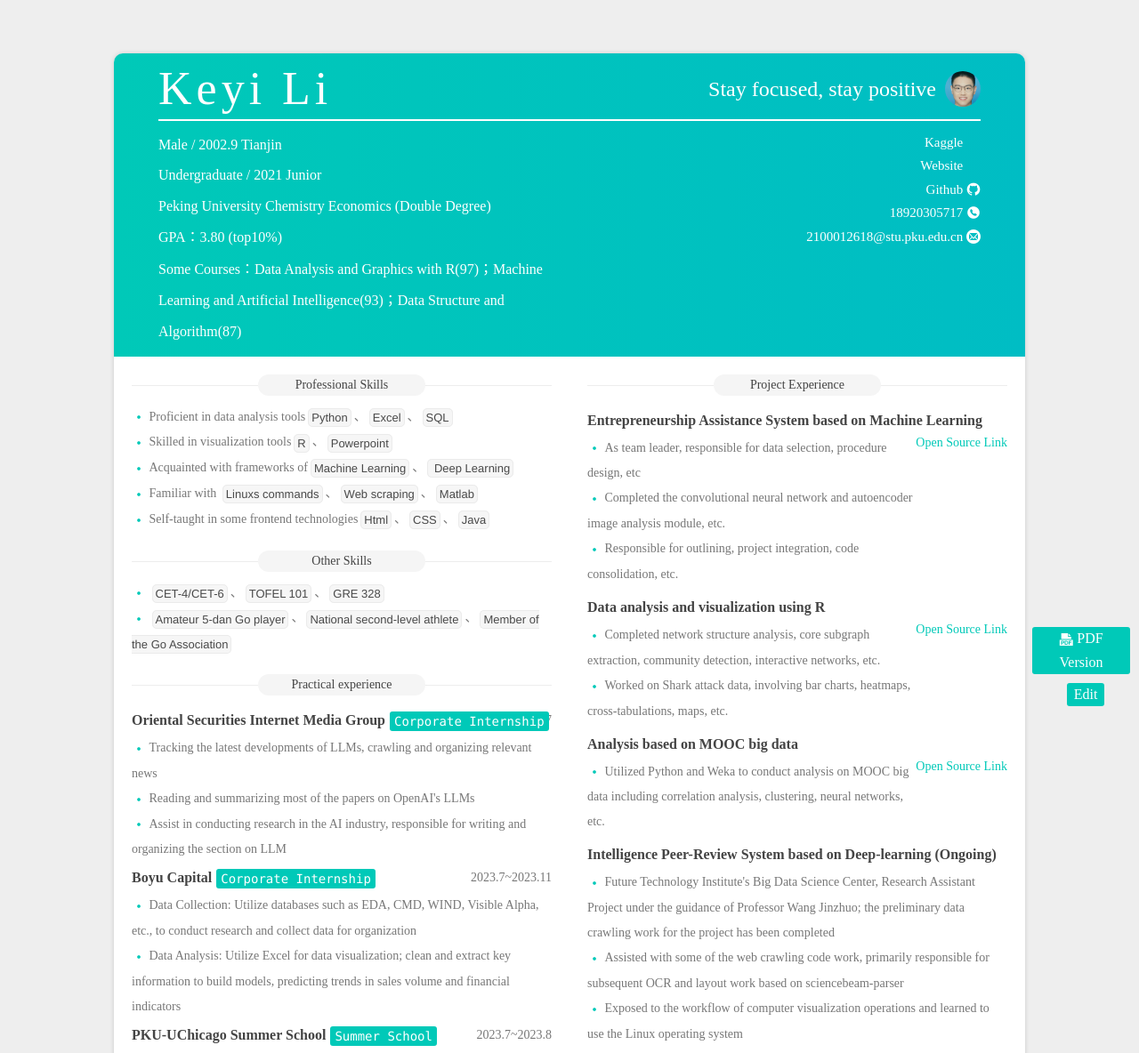
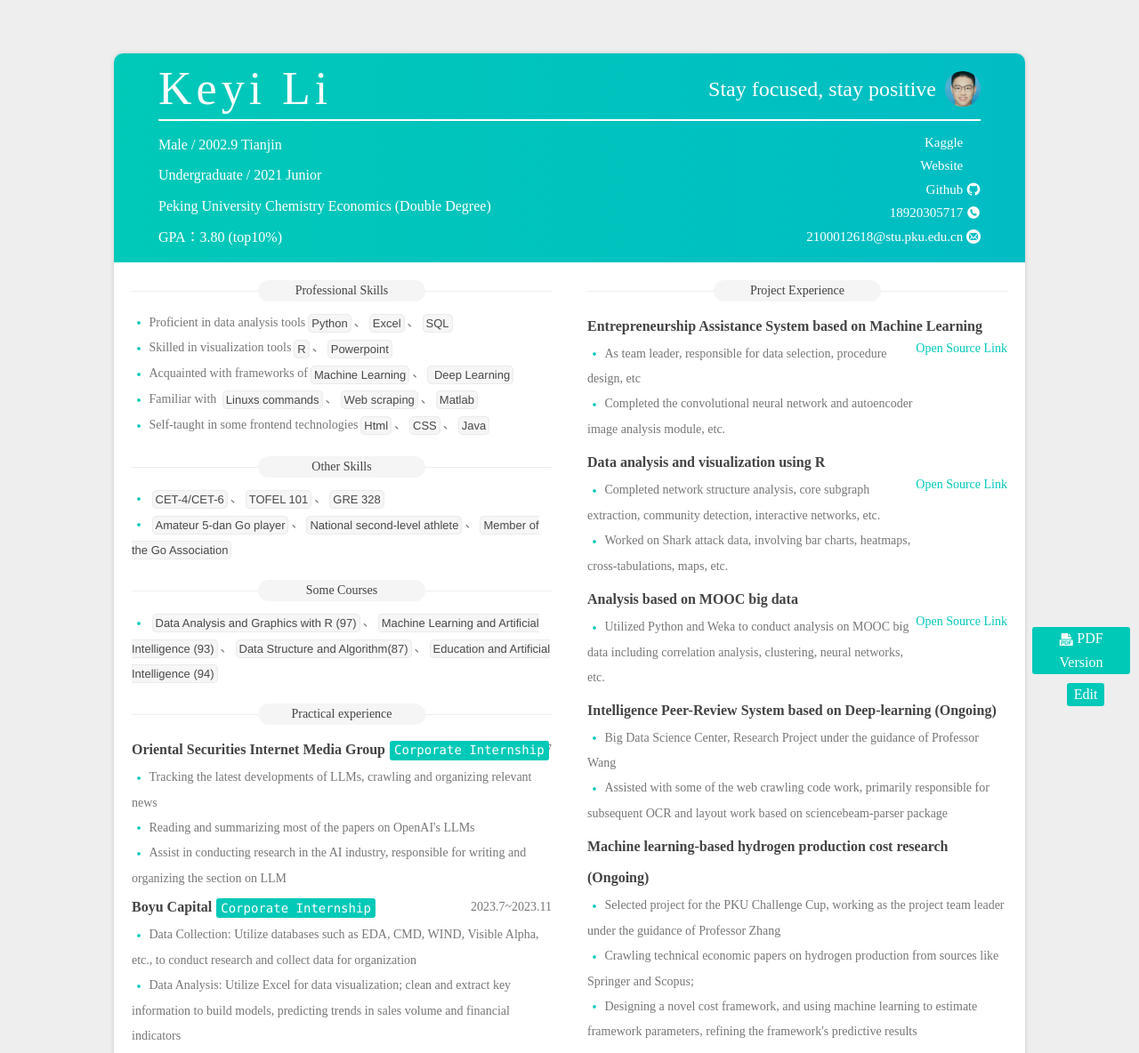
Before and after one commit to laokaoya/resume-eng, a plain HTML site: page docs/resume-master/src/index.html in a window 1280 px wide. Shown: the top 1184 px of the page at 89% size. Drawn offline with nearby package versions, Linux system fonts and the light colour scheme; files that its build step writes are made by us from their sources; files whose address does not match are found by name.

Commit message:
Update index.html

```diff
--- a/docs/resume-master/src/index.html
+++ b/docs/resume-master/src/index.html
@@ -56,10 +56,6 @@
             <a target="_blank"
               href="https://drive.google.com/file/d/1fk_Zad1dH4hF-BW1t6kPKl_Zuu_H0isJ/view?usp=drive_link">
             GPA：3.80 (top10%)
-          </p>
-          <p>
-            <a target="_blank">
-            Some Courses：Data Analysis and Graphics with R(97)；Machine Learning and Artificial Intelligence(93)；Data Structure and Algorithm(87)
           </p>
         </section>
 
@@ -208,6 +204,33 @@
                       </p>
                     </div>
                   </div>
+          </div>
+        </div>
+      </section>
+
+
+        <section id="skill">
+          <header class="section-header">
+            <span class="section-title-l"></span>
+            <h2 class="section-title"> Some Courses </h2>
+            <span class="section-title-r"></span>
+          </header>
+          <div class="item">
+            <!-- <header class="item-hd clearfix">
+              <h3 class="item-name">技术栈</h4>
+            </header> -->
+            <div class="section-body">
+              <div class="item">
+                <header class="item-hd clearfix">
+                  <h3 class="item-name"></h3>
+                </header>
+                <div class="item-bd">
+                  <p class="section-content">
+                    <i class="iconfont icon-dot"></i>
+                    <strong>Data Analysis and Graphics with R (97)</strong>、<strong>Machine Learning and Artificial Intelligence (93)</strong>、<strong>Data Structure and Algorithm(87)</strong>、<strong>Education and Artificial Intelligence (94)</strong>
+                  </p>
+                </div>
+              </div>
 
 
 
@@ -459,10 +482,12 @@
                     <i class="iconfont icon-dot"></i>
                     Completed the convolutional neural network and autoencoder image analysis module, etc.
                   </p>
+                  <!--
                   <p class="section-content">
                     <i class="iconfont icon-dot"></i>
                     Responsible for outlining, project integration, code consolidation, etc.
                   </p>
+                  -->
                 </div>
               </div>
             </div>
@@ -532,16 +557,18 @@
                 <div class="item-hd clearfix">
                   <p class="section-content">
                     <i class="iconfont icon-dot"></i>
-                    Future Technology Institute's Big Data Science Center, Research Assistant Project under the guidance of Professor Wang Jinzhuo; the preliminary data crawling work for the project has been completed
+                    Big Data Science Center, Research Project under the guidance of Professor Wang
                   </p>
                   <p class="section-content">
                     <i class="iconfont icon-dot"></i>
-                    Assisted with some of the web crawling code work, primarily responsible for subsequent OCR and layout work based on sciencebeam-parser
+                    Assisted with some of the web crawling code work, primarily responsible for subsequent OCR and layout work based on sciencebeam-parser package
                   </p>
+                  <!--
                   <p class="section-content">
                     <i class="iconfont icon-dot"></i>
                     Exposed to the workflow of computer visualization operations and learned to use the Linux operating system
                   </p>
+                  -->
                 </div>
               </div>
             </div>
@@ -620,14 +647,14 @@
                 <p class="section-content">
                   <i class="iconfont icon-dot"></i>
                   The major project for the Data Structures, involving algorithm development.
-                  I was primarily responsible for<strong>Continuous elimination strategy</strong>、<strong>time strategy</strong> as well as parameter tuning and validation work. Our team was awarded fourth place (4/50).
+                  I was primarily responsible for<strong>Continuous elimination strategy</strong>、<strong>time strategy</strong> as well as parameter tuning. Our team was awarded fourth place (4/50).
                 </p>
               </div>
             </div>
 
             <div class="item">
               <header class="item-hd clearfix">
-                <h4 class="item-name">Clinopyroxene Thermobarometer design based on ML</h4>
+                <h4 class="item-name">ML Clinopyroxene Thermobarometer</h4>
                 <a class="item-more" href="https://drive.google.com/drive/folders/1Q04Sg07XRTDNibBhW1FnG16OXyjehuIM?usp=drive_link" target="_blank">Presentation link 👈</a>
               </header>
               <div class="item-hd clearfix">
```
